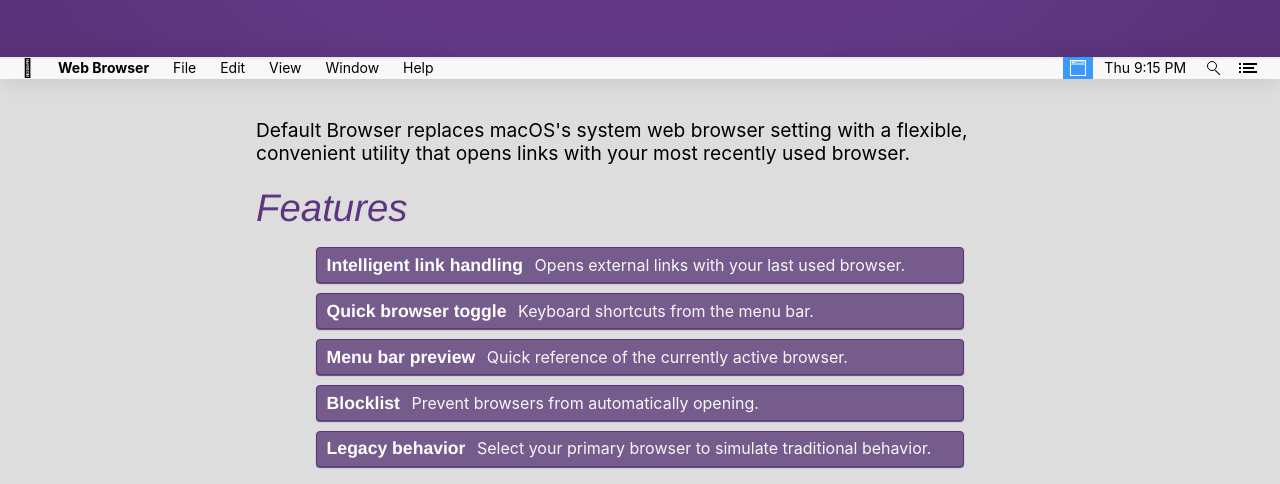
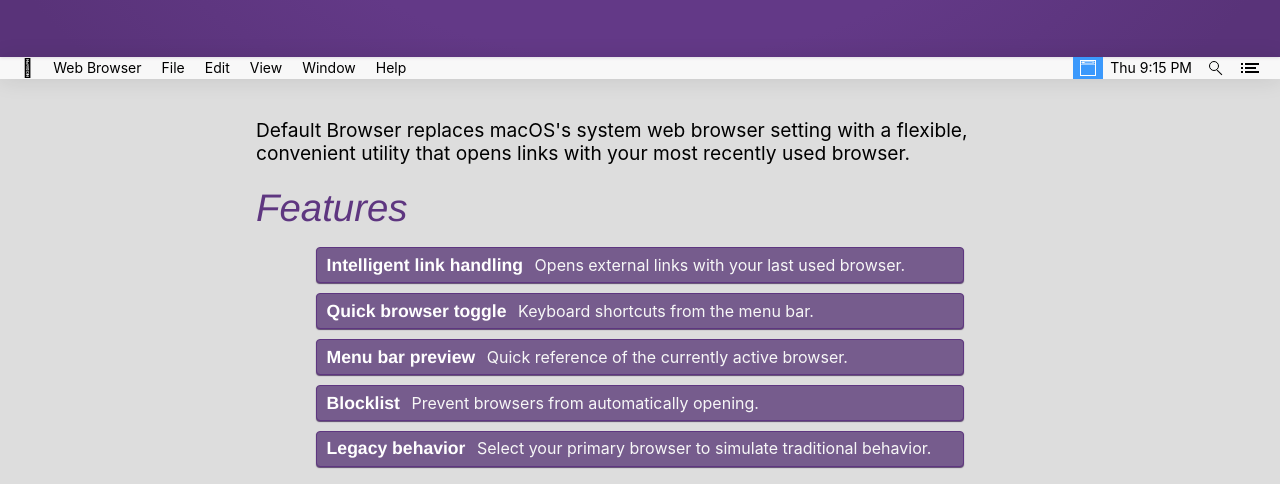
Before and after one commit to apexskier/DefaultBrowser, a website: page index.html in a window 1280 px wide. Shown: the part 236-720 px from the top of the page. Drawn offline with nearby package versions, Linux system fonts and the light colour scheme; files that its build step writes are made by us from their sources.

Commit message:
Clean up menu bar

```diff
--- a/index.html
+++ b/index.html
@@ -40,10 +40,8 @@
             </div>
         </header>
         <div id="menu-bar" class="menu-bar">
-            <ul>
+            <ul class="app-menus">
                 <li class="apple"></li>
-            </ul>
-            <ul class="app-menus">
                 <li id="menu-bar-active-app">Web Browser</li>
                 <li>File</li>
                 <li>Edit</li>
--- a/src/styles/_menu-bar.scss
+++ b/src/styles/_menu-bar.scss
@@ -9,6 +9,8 @@
   user-select: none;
   background-color: rgba(255, 255, 255, 0.8);
   box-shadow: 0 1px $menu-bar-height rgba(0, 0, 0, 0.1);
+  display: flex;
+  justify-content: space-between;
 
   @media (max-width: $lg-breakpoint-max) {
     margin-bottom: 20px;
@@ -19,15 +21,12 @@
   }
 
   ul {
-    position: absolute;
-    top: 0;
     padding: 0;
     margin: 0;
     font-size: 14px;
+    display: flex;
 
     &.app-menus {
-      left: 48px;
-
       @media (max-width: $lg-breakpoint-max) {
         display: none;
       }
@@ -38,9 +37,6 @@
     }
 
     &.status-menus {
-      right: 0;
-      right: 16px;
-
       li {
         padding: 0 7px;
       }
@@ -88,14 +84,11 @@
       &.spotlight,
       &.notification-center {
         position: relative;
-        height: 16px;
-        padding: 0 10px 6px;
-        margin-bottom: -6px;
+        height: $menu-bar-height;
+        padding: 0 18px 0;
       }
 
       &.spotlight {
-        width: 12px;
-
         &:before,
         &:after {
           position: absolute;
@@ -144,6 +137,7 @@
 
       &.notification-center {
         padding-left: 8px;
+        padding-right: 24px;
 
         &:active,
         &.active {
```
